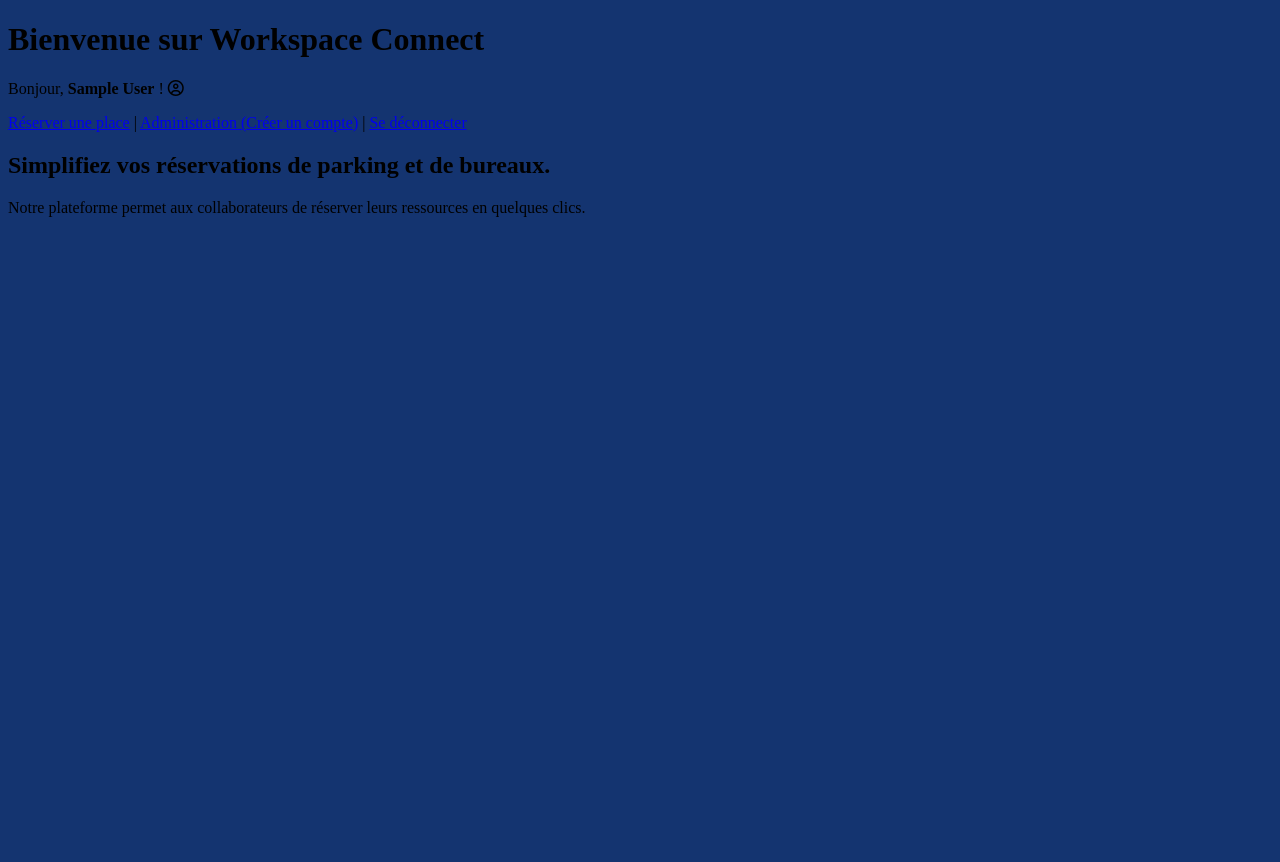
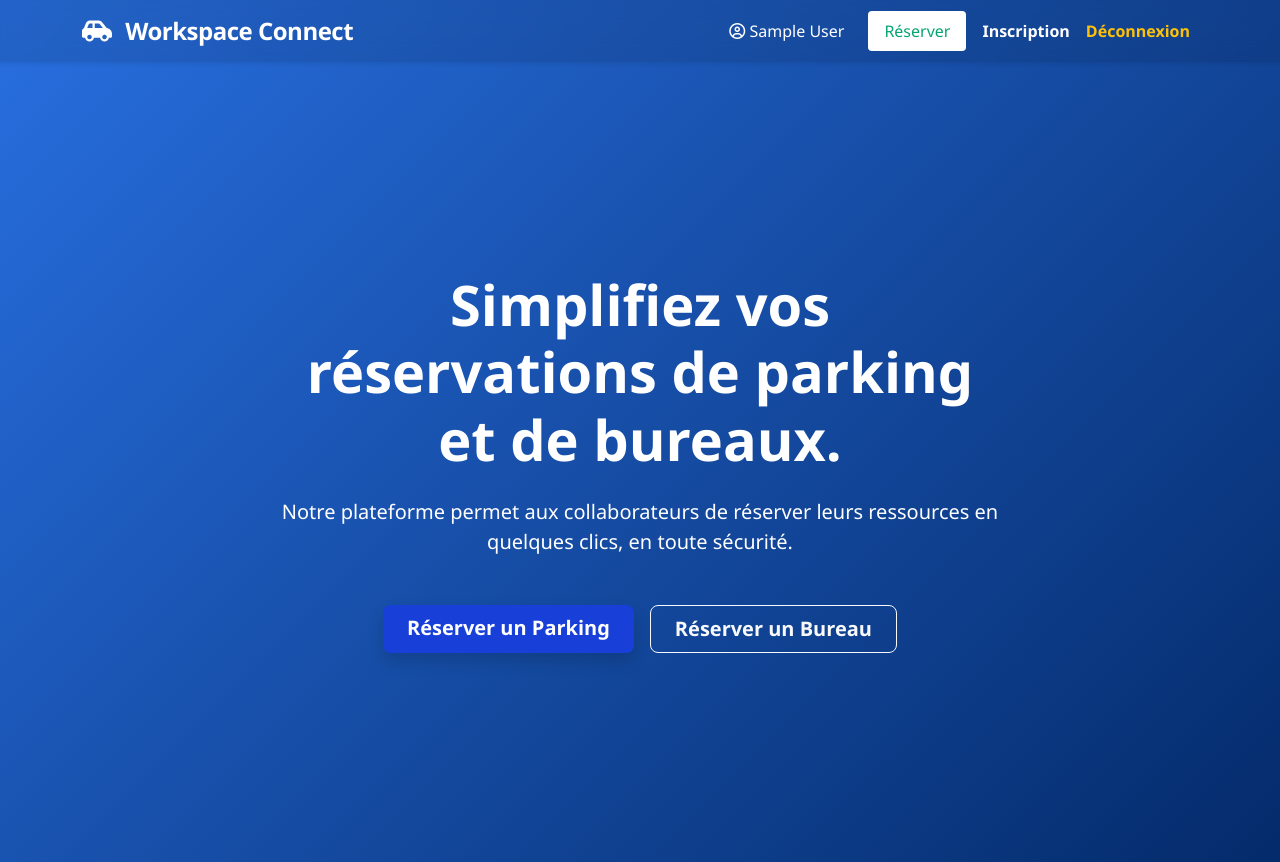
Before and after one commit to GaspardG104/workspace_connect, a PHP site: page / in a window 1280 px wide. Before the commit the page ends 217 px from the top, so only its background shows below. Run offline with PHP 8.4, Linux system fonts and the light colour scheme; the visitor is signed in with stand-in values (Sample User, id 1).

Commit message:
ajout du css pour l'accueil et le login

```diff
--- a/public/index.php
+++ b/public/index.php
@@ -6,32 +6,70 @@ session_start();
 <html lang="fr">
 <head>
     <meta charset="UTF-8">
+    <meta name="viewport" content="width=device-width, initial-scale=1.0">
     <title>Accueil - Workspace Connect</title>
+    <link href="https://cdn.jsdelivr.net/npm/bootstrap@5.3.3/dist/css/bootstrap.min.css" rel="stylesheet">
+    <link rel="stylesheet" href="https://cdnjs.cloudflare.com/ajax/libs/font-awesome/6.5.1/css/all.min.css">
     <link rel="stylesheet" href="styles/style_index.css">
-    <link rel="stylesheet" href="https://cdnjs.cloudflare.com/ajax/libs/font-awesome/6.5.1/css/all.min.css">
 </head>
 <body>
-    <header>
-        <h1>Bienvenue sur Workspace Connect</h1>
-        <nav>
-            <?php if (isset($_SESSION['user_id'])): ?>
-                <p>Bonjour, <strong><?= htmlspecialchars($_SESSION['user_nom']) ?></strong> ! <i class="fa-regular fa-circle-user"></i></p>
-                <a href="parking/reserver.php">Réserver une place</a> |
 
-                <?php if ($_SESSION['user_role'] == 1): ?>
-                    <a href="inscription.php">Administration (Créer un compte)</a> |
+    <nav class="navbar navbar-expand-lg navbar-dark shadow-sm">
+        <div class="container">
+            <a class="navbar-brand fw-bold" href="index.php">
+                <i class="fa-solid fa-car-side me-2"></i> Workspace Connect
+            </a>
+            <button class="navbar-toggler" type="button" data-bs-toggle="collapse" data-bs-target="#navbarNav">
+                <span class="navbar-toggler-icon"></span>
+            </button>
+
+            <div class="collapse navbar-collapse" id="navbarNav">
+                <ul class="navbar-nav ms-auto align-items-center">
+                    <?php if (isset($_SESSION['user_id'])): ?>
+                        <li class="nav-item">
+                            <span class="nav-link text-white me-3">
+                                <i class="fa-regular fa-circle-user"></i> <?= htmlspecialchars($_SESSION['user_nom']) ?>
+                            </span>
+                        </li>
+                        <li class="nav-item">
+                            <a class="nav-link btn btn-light text-dark px-3 me-2 btn-sm" href="parking/reserver.php">Réserver</a>
+                        </li>
+                        <?php if ($_SESSION['user_role'] == 1): ?>
+                            <li class="nav-item">
+                                <a class="nav-link text-white fw-bold" href="inscription.php">Inscription</a>
+                            </li>
+                        <?php endif; ?>
+                        <li class="nav-item">
+                            <a class="nav-link text-warning fw-bold" href="logout.php">Déconnexion</a>
+                        </li>
+                    <?php else: ?>
+                        <li class="nav-item">
+                            <a class="btn btn-outline-light px-4" href="login.php">Se connecter</a>
+                        </li>
+                    <?php endif; ?>
+                </ul>
+            </div>
+        </div>
+    </nav>
+
+    <main class="container">
+        <div class="row min-vh-100 align-items-center justify-content-center">
+            <div class="col-md-8 text-center text-white">
+                <h1 class="display-4 fw-bold mb-4">Simplifiez vos réservations de parking et de bureaux.</h1>
+                <p class="lead mb-5">Notre plateforme permet aux collaborateurs de réserver leurs ressources en quelques clics, en toute sécurité.</p>
+
+                <?php if (!isset($_SESSION['user_id'])): ?>
+                    <a href="login.php" class="btn btn-lg btn-light fw-bold px-5 py-3 shadow">Commencer maintenant</a>
+                <?php else: ?>
+                    <div class="d-flex justify-content-center gap-3">
+                        <a href="parking/reserver.php" class="btn btn-lg btn-primary fw-bold px-4 shadow">Réserver un Parking</a>
+                        <a href="#" class="btn btn-lg btn-outline-light fw-bold px-4">Réserver un Bureau</a>
+                    </div>
                 <?php endif; ?>
+            </div>
+        </div>
+    </main>
 
-                <a href="logout.php">Se déconnecter</a>
-            <?php else: ?>
-                <a href="login.php">Se connecter</a>
-            <?php endif; ?>
-        </nav>
-    </header>
-
-    <main>
-        <h2>Simplifiez vos réservations de parking et de bureaux.</h2>
-        <p>Notre plateforme permet aux collaborateurs de réserver leurs ressources en quelques clics.</p>
-    </main>
+    <script src="https://cdn.jsdelivr.net/npm/bootstrap@5.3.3/dist/js/bootstrap.bundle.min.js"></script>
 </body>
 </html>
--- a/public/styles/style_index.css
+++ b/public/styles/style_index.css
@@ -1,9 +1,50 @@
+/* Couleur de fond identique à ta page inscription */
 body {
-    background-color: #143470;
+    background: linear-gradient(135deg, #286fe0 0%, #042b6b 100%);
+    min-height: 100vh;
+    font-family: 'Segoe UI', Tahoma, Geneva, Verdana, sans-serif;
+    color: white;
 }
 
-/* Supprime les marges forcées sur les icônes que tu avais mises */
-.input-group i {
-    margin: 0 !important;
-    text-align: center;
+/* Style de la Navbar */
+.navbar {
+    background-color: rgba(0, 0, 0, 0.1); /* Fond sombre transparent */
+    backdrop-filter: blur(10px); /* Effet de flou moderne */
 }
+
+.navbar-brand {
+    font-size: 1.5rem;
+    letter-spacing: -0.5px;
+}
+
+/* On personnalise les boutons pour qu'ils ne soient pas trop "flashy" */
+.btn-light {
+    background-color: #ffffff;
+    border: none;
+    color: #04a572 !important;
+    transition: transform 0.2s;
+}
+
+.btn-light:hover {
+    transform: translateY(-2px);
+    background-color: #f8f9fa;
+}
+
+.btn-primary {
+    background-color: #183fd8; /* Vert plus vif pour le bouton principal */
+    border: none;
+}
+
+.btn-primary:hover {
+    background-color: #3a82df;
+}
+
+/* Animation douce pour le contenu */
+main {
+    animation: fadeIn 0.8s ease-in-out;
+}
+
+@keyframes fadeIn {
+    from { opacity: 0; transform: translateY(20px); }
+    to { opacity: 1; transform: translateY(0); }
+}
```
Also changed, not shown: public/login.php (+45 -22 lines), public/styles/style_login.css (+40 -0 lines).
